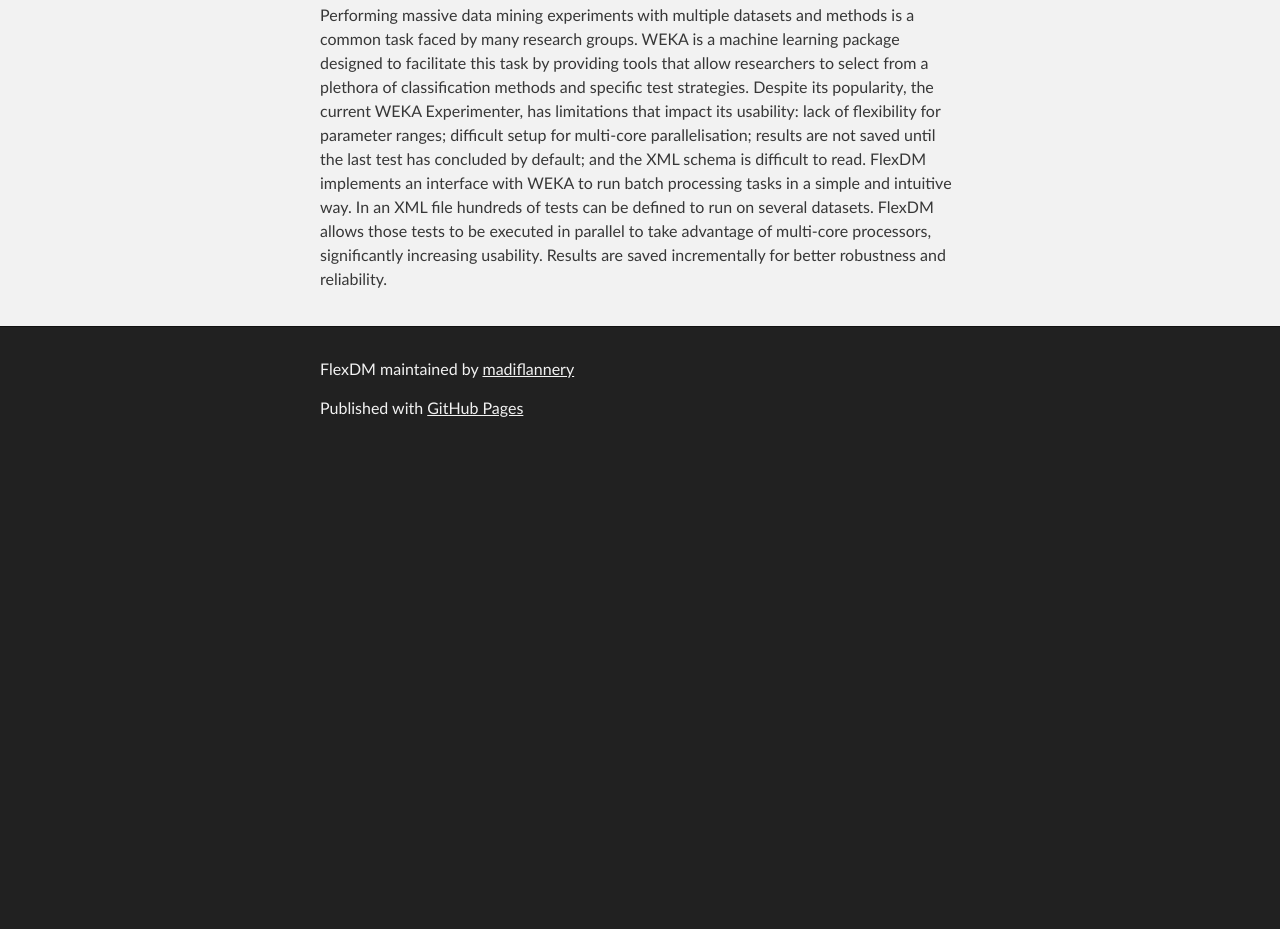
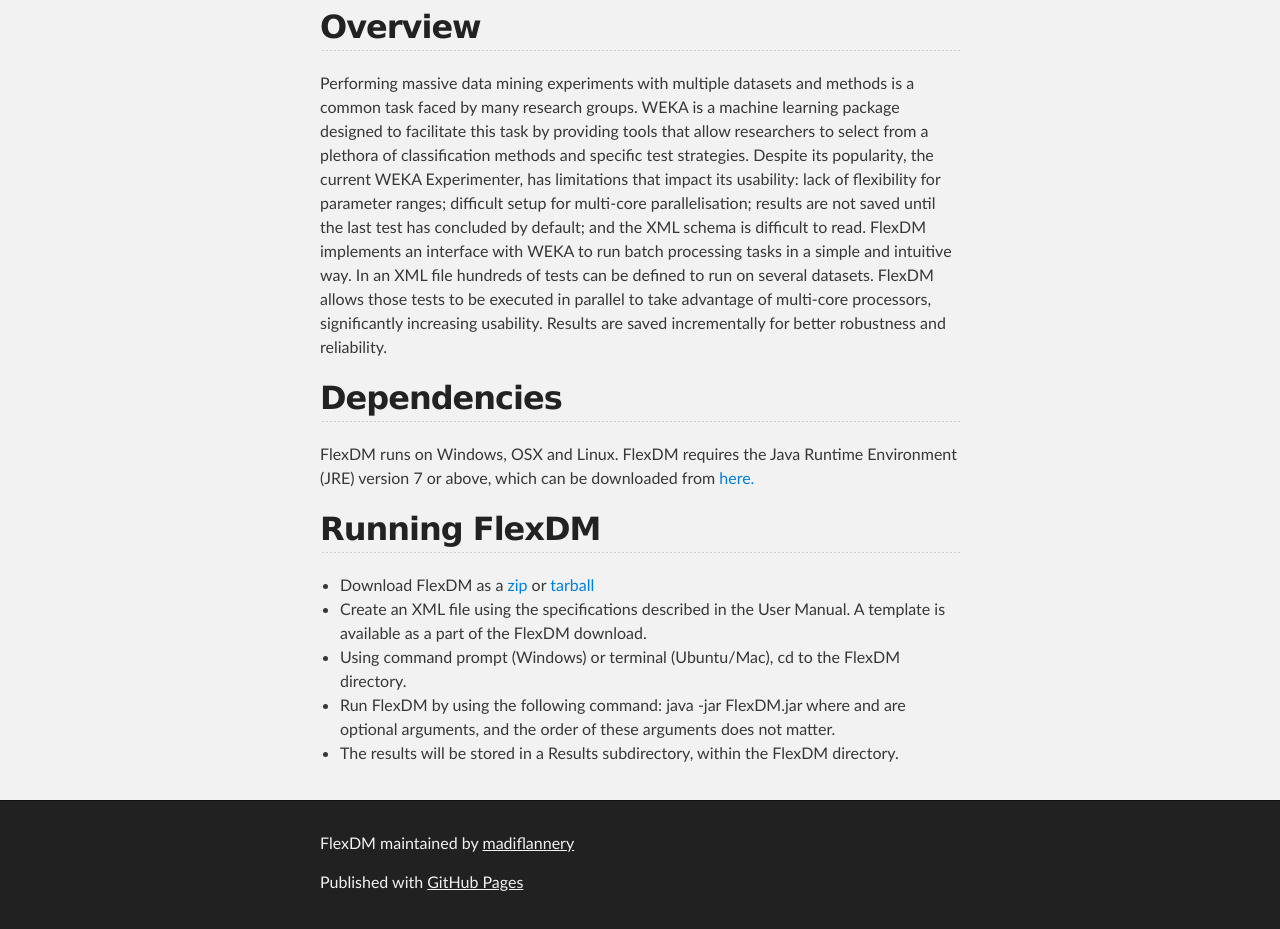
Before and after one commit to madisonkeene/FlexDM, a plain HTML site: page index.html in a window 1280 px wide. Shown: the part 257-1186 px from the top of the page. Before the commit the page ends 800 px from the top, so only its background shows below. Drawn offline with Linux system fonts and the light colour scheme.

Commit message:
Create gh-pages branch via GitHub

```diff
--- a/index.html
+++ b/index.html
@@ -22,8 +22,8 @@
           <h2 id="project_tagline">Flexible Data Mining using WEKA</h2>
 
             <section id="downloads">
-              <a class="zip_download_link" href="https://github.com/madiflannery/FlexDM/zipball/current_release">Download this project as a .zip file</a>
-			  <a class="tar_download_link" href="https://github.com/madiflannery/FlexDM/tarball/current_release">Download this project as a tar.gz file</a>
+              <a class="zip_download_link" href="https://github.com/madiflannery/FlexDM/zipball/master">Download this project as a .zip file</a>
+              <a class="tar_download_link" href="https://github.com/madiflannery/FlexDM/tarball/master">Download this project as a tar.gz file</a>
             </section>
         </header>
     </div>
@@ -31,7 +31,31 @@
     <!-- MAIN CONTENT -->
     <div id="main_content_wrap" class="outer">
       <section id="main_content" class="inner">
-        <p>Performing massive data mining experiments with multiple datasets and methods is a common task faced by many research groups. WEKA is a machine learning package designed to facilitate this task by providing tools that allow researchers to select from a plethora of classification methods and specific test strategies. Despite its popularity, the current WEKA Experimenter, has limitations that impact its usability: lack of flexibility for parameter ranges; difficult setup for multi-core parallelisation; results are not saved until the last test has concluded by default; and the XML schema is difficult to read. FlexDM implements an interface with WEKA to run batch processing tasks in a simple and intuitive way. In an XML file hundreds of tests can be defined to run on several datasets. FlexDM allows those tests to be executed in parallel to take advantage of multi-core processors, significantly increasing usability. Results are saved incrementally for better robustness and reliability.</p>
+        <h2>
+<a id="overview" class="anchor" href="#overview" aria-hidden="true"><span class="octicon octicon-link"></span></a>Overview</h2>
+
+<p>Performing massive data mining experiments with multiple datasets and methods is a common task faced by many research groups. WEKA is a machine learning package designed to facilitate this task by providing tools that allow researchers to select from a plethora of classification methods and specific test strategies. Despite its popularity, the current WEKA Experimenter, has limitations that impact its usability: lack of flexibility for parameter ranges; difficult setup for multi-core parallelisation; results are not saved until the last test has concluded by default; and the XML schema is difficult to read. FlexDM implements an interface with WEKA to run batch processing tasks in a simple and intuitive way. In an XML file hundreds of tests can be defined to run on several datasets. FlexDM allows those tests to be executed in parallel to take advantage of multi-core processors, significantly increasing usability. Results are saved incrementally for better robustness and reliability.</p>
+
+<h2>
+<a id="dependencies" class="anchor" href="#dependencies" aria-hidden="true"><span class="octicon octicon-link"></span></a>Dependencies</h2>
+
+<p>FlexDM runs on Windows, OSX and Linux.
+FlexDM requires the Java Runtime Environment (JRE) version 7 or above, which
+can be downloaded from <a href="http://www.java.com/en/download/index.jsp">here.</a></p>
+
+<h2>
+<a id="running-flexdm" class="anchor" href="#running-flexdm" aria-hidden="true"><span class="octicon octicon-link"></span></a>Running FlexDM</h2>
+
+<ul>
+<li>Download FlexDM as a <a href="https://github.com/madiflannery/FlexDM/zipball/current_release">zip</a> or <a href="https://github.com/madiflannery/FlexDM/tarball/current_release">tarball</a>
+</li>
+<li>Create an XML file using the specifications described in the User Manual. A template is available as a part of the FlexDM download.</li>
+<li>Using command prompt (Windows) or terminal (Ubuntu/Mac), cd to the FlexDM directory.</li>
+<li>Run FlexDM by using the following command:
+java -jar FlexDM.jar
+where  and  are optional arguments, and the order of these arguments does not matter.</li>
+<li>The results will be stored in a Results subdirectory, within the FlexDM directory.</li>
+</ul>
       </section>
     </div>
 
```
Also changed, not shown: params.json (+1 -1 lines).
